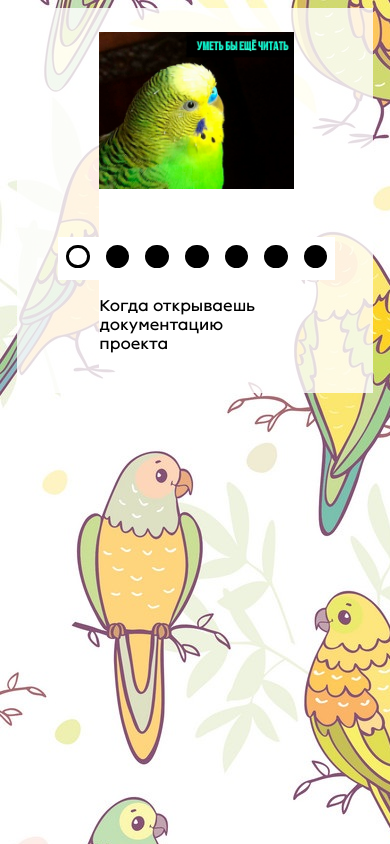
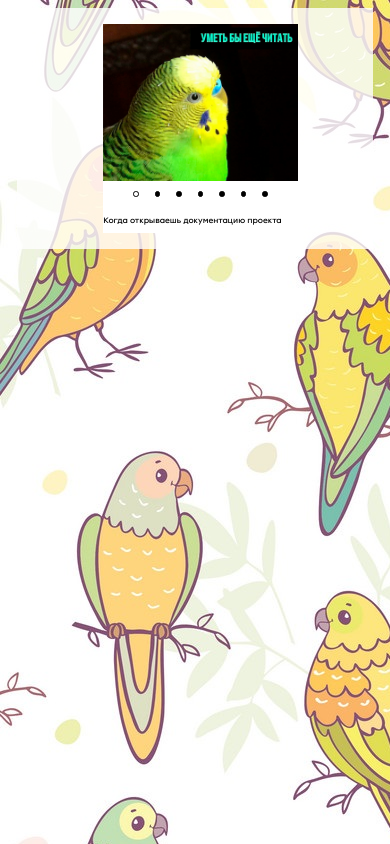
Before and after one commit to Svibex/cssMemSlider, a plain HTML site: page cssMemSlider/index.html in a window 390 px wide. Drawn offline with Linux system fonts and the light colour scheme.

Commit message:
fix: media queries (Sat, May 14, 2022 12:21:47 AM)

```diff
--- a/cssMemSlider/style.css
+++ b/cssMemSlider/style.css
@@ -17,7 +17,7 @@
 }
 
 .slider_container {
-    padding: 1.5rem 21vw;
+    padding: 1rem 22vw;
 }
 
 .slider {
@@ -52,7 +52,7 @@
 .navigation {
     display: flex;
     z-index: 999;
-    margin-top: 3rem;
+    align-items: center;
     right: 24%;
     background-color: white;
 }
@@ -101,6 +101,7 @@ input[name="r"] {
 .text_wrapper {
     overflow: hidden;
     width: 100%;
+    align-items: center;
 }
 
 .text_container {
@@ -179,10 +180,6 @@ input[name="r"] {
         flex-direction: row-reverse;
     }
 
-    .text_wrapper {
-        margin-top: 1rem;
-    }
-
     .bar {
         padding: 0.5rem;
     }
@@ -198,21 +195,12 @@ input[name="r"] {
         margin-top: 1rem;
     }
 
-    .text_wrapper {
-        margin-top: 0;
-    }
-
     .bar {
         padding: 0.2rem;
     }
-
-    .navigation {
-        margin-top: 0;
-        align-items: center;
-    }
 }
 
-@media (max-width: 767px) {
+@media (min-width: 560px) and  (max-width: 767px) {
     .body {
         font-size: 1rem;
     }
@@ -222,11 +210,26 @@ input[name="r"] {
         align-items: center;
     }
 
-    .text_wrapper {
-        margin-top: 0;
+    .bar {
+        padding: 0.5rem;
+    }
+}
+
+@media (max-width: 559px) {
+    .label {
+        padding: 0.06rem;
+        height: 0.1rem;
+        width: 0.1rem;
+        border-radius: 50%;
+        border: 0.1rem solid black;
     }
 
-    .navigation {
+    .body {
+    font-size: 0.5rem;
+    }
+
+    .menu_wrapper {
+        flex-direction: column;
         align-items: center;
     }
 
```
